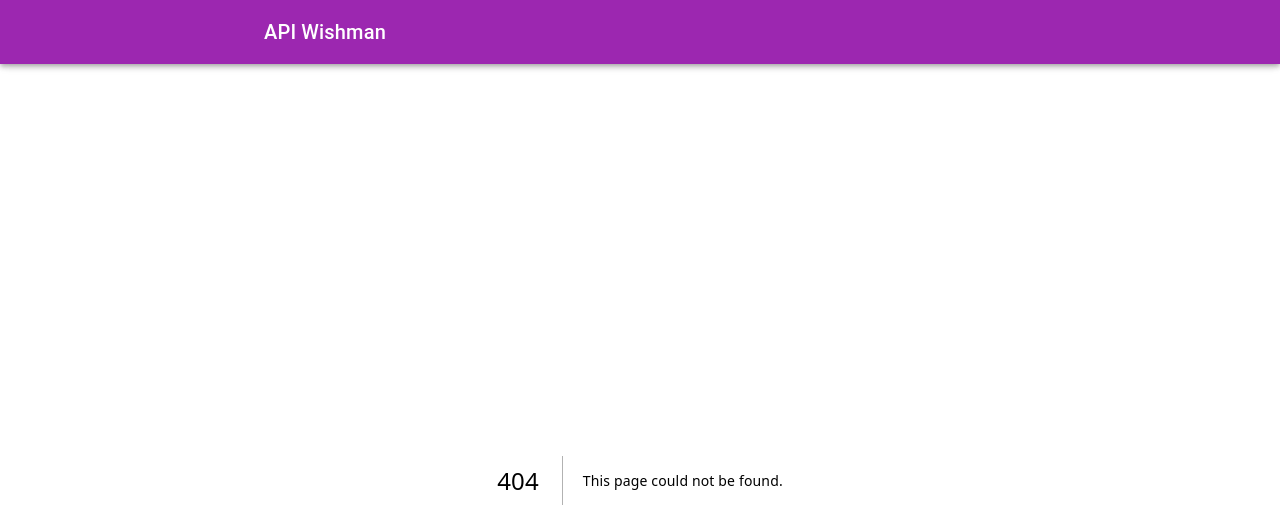
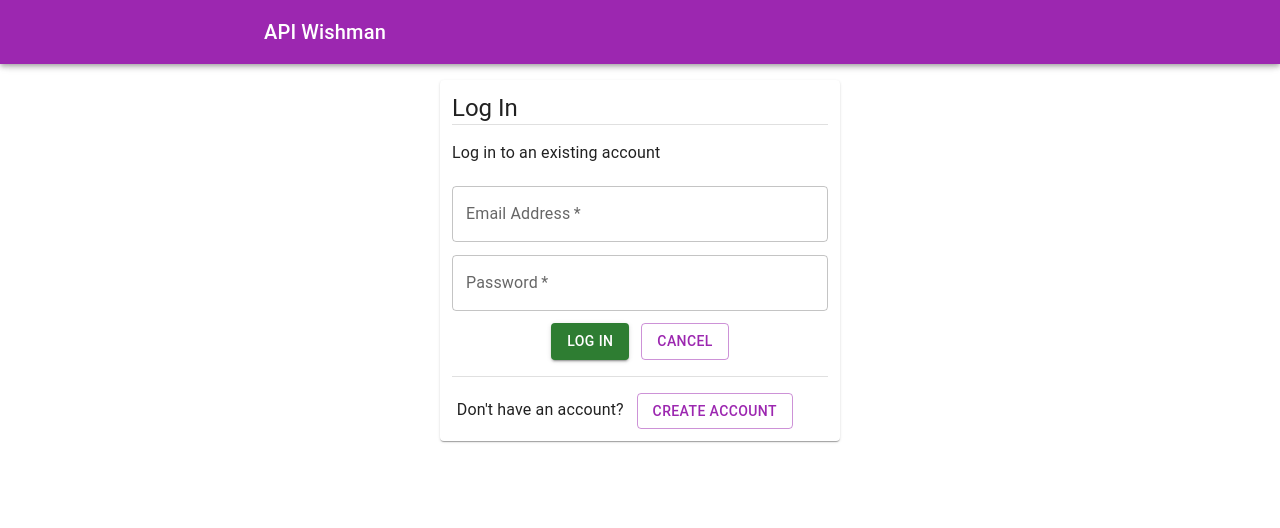
Before and after one commit to WinDogsXP/api-wishman-next, a Next.js app: page /dev/login in a window 1280 px wide. Before the commit this address had no page. Shown: the top 528 px of the page. Built offline with nearby package versions, Linux system fonts and the light colour scheme; no server answers.

Commit message:
New login page

```diff
--- /dev/null
+++ b/src/app/dev/login/page.tsx
@@ -0,0 +1,139 @@
+"use client";
+import {
+  useAuthState,
+  useSignInWithEmailAndPassword,
+} from "react-firebase-hooks/auth";
+import { auth } from "@/app/firebase/config";
+import {
+  Box,
+  Button,
+  CircularProgress,
+  Divider,
+  Paper,
+  TextField,
+  Typography,
+  useTheme,
+} from "@mui/material";
+import { useRouter } from "next/navigation";
+import { CheckCircle, Error } from "@mui/icons-material";
+import { FormEvent, useEffect } from "react";
+
+const SignIn = () => {
+  const [signInWithEmailAndPassword, user, loading, error] =
+    useSignInWithEmailAndPassword(auth);
+  const [userState] = useAuthState(auth);
+  const router = useRouter();
+  const theme = useTheme();
+
+  const handleLogIn = async (event: FormEvent) => {
+    event.preventDefault();
+    const formData = new FormData(event.currentTarget as HTMLFormElement);
+    const res = await signInWithEmailAndPassword(
+      formData.get("email") as string,
+      formData.get("password") as string
+    );
+    console.log(user);
+    sessionStorage.setItem("user", JSON.stringify(user));
+    return false;
+  };
+
+  useEffect(() => {
+    if (userState) router.replace("/dev");
+  }, [router, userState]);
+
+  return userState ? (
+    <Box sx={{ display: "flex", alignItems: "center", pt: 8 }}>
+      <CircularProgress size="large" />
+    </Box>
+  ) : (
+    <Paper
+      sx={{
+        p: 1.5,
+        maxWidth: "400px",
+        mx: "auto",
+        display: "flex",
+        flexDirection: "column",
+        gap: 2,
+        userSelect: "none",
+      }}
+    >
+      <Box>
+        <Typography variant="h5">Log In</Typography>
+        <Divider />
+      </Box>
+      <Box
+        component="form"
+        onSubmit={handleLogIn}
+        sx={{
+          display: "flex",
+          flexDirection: "column",
+          gap: 1.6,
+        }}
+      >
+        <Typography>Log in to an existing account</Typography>
+        {error && (
+          <Paper
+            sx={{
+              backgroundColor: theme.palette.error.main,
+              color: theme.palette.error.contrastText,
+              p: 1,
+              display: "flex",
+              gap: 1,
+            }}
+          >
+            <Error />
+            <Typography>{error?.message}</Typography>
+          </Paper>
+        )}
+        <TextField
+          variant="outlined"
+          name="email"
+          type="email"
+          label="Email Address"
+          disabled={loading}
+          sx={{ mt: 1 }}
+          required
+        />
+        <TextField
+          variant="outlined"
+          name="password"
+          type="password"
+          label="Password"
+          disabled={loading}
+          required
+        />
+        <Box sx={{ display: "flex", gap: 1.5, mx: "auto" }}>
+          <Button
+            variant="contained"
+            color="success"
+            type="submit"
+            disabled={loading}
+          >
+            Log In
+          </Button>
+          <Button variant="outlined" type="reset" disabled={loading}>
+            Cancel
+          </Button>
+        </Box>
+      </Box>
+      <Divider />
+      <Box sx={{ display: "flex", gap: 1 }}>
+        <Typography sx={{ p: 0.6 }}>Don&apos;t have an account?</Typography>
+        <Button
+          component="a"
+          href="/dev/signup"
+          variant="outlined"
+          type="submit"
+          onClick={(e) => {
+            e.preventDefault();
+            router.push("/dev/signup");
+          }}
+        >
+          Create account
+        </Button>
+      </Box>
+    </Paper>
+  );
+};
+
+export default SignIn;
```
Also changed, not shown: src/app/sign-in/page.tsx (deleted, +0 -58 lines).
